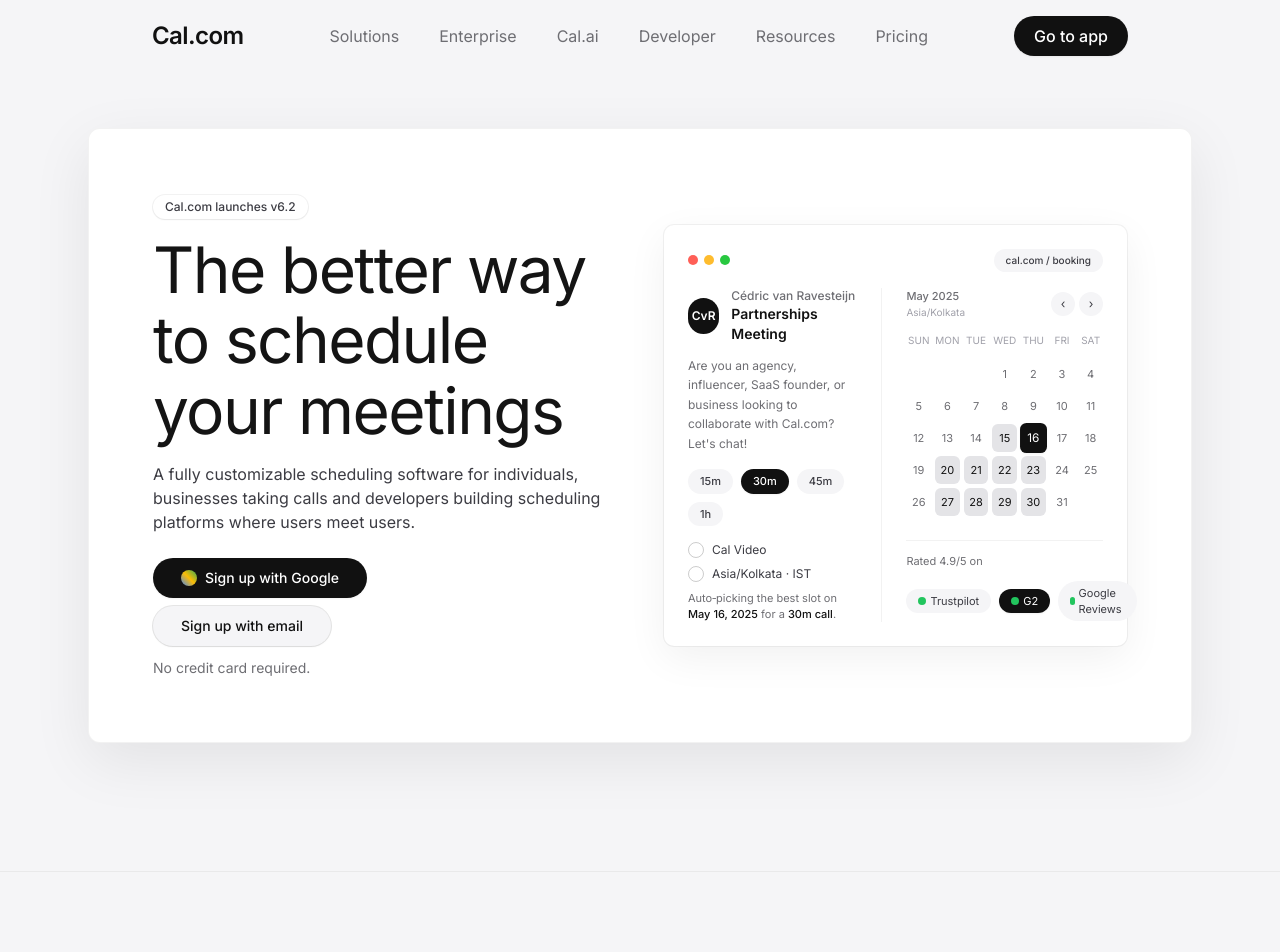
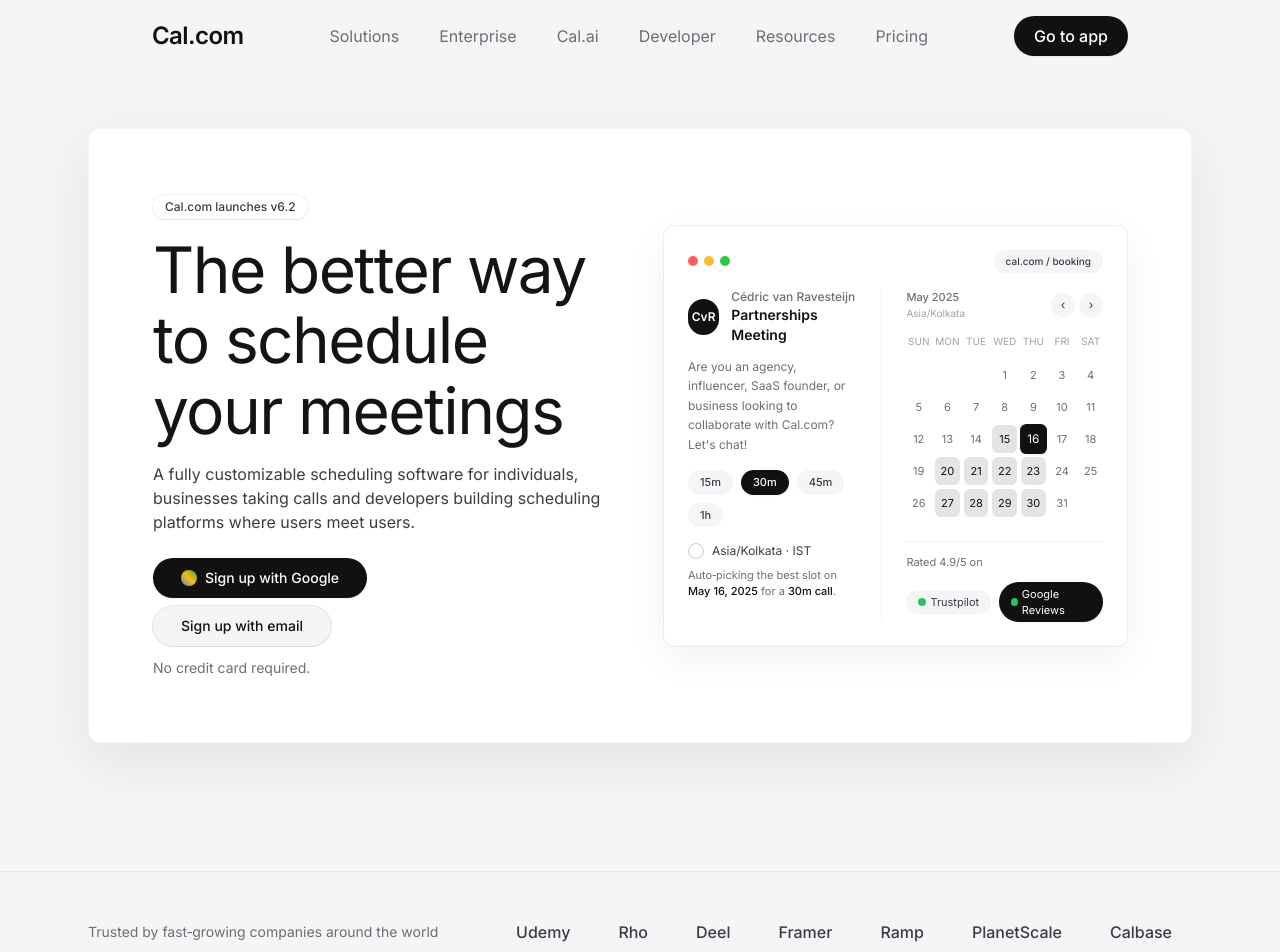
Before and after one commit to Kalash-Harchandani/calcom-scheduling-platform, a React (Create React App) app in the folder client/: page / in a window 1280 px wide. Shown: the top 952 px of the page. Built offline with nearby package versions, Linux system fonts and the light colour scheme; a web font is replaced by a local one.

Commit message:
feat: implement initial marketing homepage

```diff
--- a/client/src/components/layout/MarketingLayout.jsx
+++ b/client/src/components/layout/MarketingLayout.jsx
@@ -1,6 +1,7 @@
 import React from "react";
 import Navbar from "../marketing/Navbar";
 import Hero from "../marketing/Hero";
+import TrustedBy from "../marketing/TrustedBy";
 import Features from "../marketing/Features";
 import Testimonials from "../marketing/Testimonials";
 import Footer from "../marketing/Footer";
@@ -12,6 +13,7 @@
 
       <main className="pt-20 md:pt-24">
         <Hero />
+        <TrustedBy />
         <Features />
         <Testimonials />
       </main>
--- a/client/src/components/marketing/Hero.jsx
+++ b/client/src/components/marketing/Hero.jsx
@@ -1,7 +1,7 @@
 import React, { useEffect, useState } from "react";
 
 const DURATIONS = ["15m", "30m", "45m", "1h"];
-const REVIEW_SOURCES = ["Trustpilot", "G2", "Google Reviews"];
+const REVIEW_SOURCES = ["Trustpilot", "Google Reviews"];
 const HIGHLIGHTED_DATES = [15, 16, 20, 21, 22, 23, 27, 28, 29, 30];
 
 const Hero = () => {
@@ -12,15 +12,15 @@
   useEffect(() => {
     const durationTimer = setInterval(() => {
       setDurationIndex((prev) => (prev + 1) % DURATIONS.length);
-    }, 4400);
+    }, 3740);
 
     const dateTimer = setInterval(() => {
       setDateIndex((prev) => (prev + 1) % HIGHLIGHTED_DATES.length);
-    }, 3600);
+    }, 3060);
 
     const reviewTimer = setInterval(() => {
       setReviewIndex((prev) => (prev + 1) % REVIEW_SOURCES.length);
-    }, 5200);
+    }, 4420);
 
     return () => {
       clearInterval(durationTimer);
@@ -163,10 +163,6 @@
                     <div className="space-y-2 text-xs text-[#3c3c43]">
                       <div className="flex items-center gap-2">
                         <span className="h-4 w-4 rounded-full border border-black/20" />
-                        <span>Cal Video</span>
-                      </div>
-                      <div className="flex items-center gap-2">
-                        <span className="h-4 w-4 rounded-full border border-black/20" />
                         <span>Asia/Kolkata · IST</span>
                       </div>
                       <p className="mt-2 text-[11px] text-[#6e6e73] transition-colors duration-300">
--- a/client/src/components/marketing/Navbar.jsx
+++ b/client/src/components/marketing/Navbar.jsx
@@ -23,9 +23,13 @@
   }, []);
 
   return (
-    <header className="fixed inset-x-0 top-0 z-50 bg-[#f5f5f7]">
+    <header
+      className={`fixed inset-x-0 top-0 z-50 transition-all duration-300 ${
+        isScrolled ? "bg-transparent" : "bg-[#f5f5f7]"
+      }`}
+    >
       <nav
-        className={`mx-auto flex max-w-5xl items-center justify-between px-4 py-3 transition-all duration-300 md:px-6 md:py-4 ${
+        className={`mx-auto flex max-w-5xl items-center justify-between px-4 py-3 md:px-6 md:py-4 ${
           isScrolled
             ? "mt-2 rounded-full border border-black/5 bg-white/95 shadow-[0_12px_40px_rgba(0,0,0,0.08)] backdrop-blur"
             : "mt-0"
--- /dev/null
+++ b/client/src/components/marketing/TrustedBy.jsx
@@ -0,0 +1,39 @@
+import React from "react";
+
+const logos = [
+  "Calbase",
+  "Udemy",
+  "Rho",
+  "Deel",
+  "Framer",
+  "Ramp",
+  "PlanetScale",
+];
+
+const TrustedBy = () => {
+  return (
+    <section className="border-b border-black/5 bg-[#f5f5f7]">
+      <div className="mx-auto flex max-w-6xl flex-col items-start gap-6 px-4 py-10 md:flex-row md:items-center md:gap-10 md:px-6 md:py-12">
+        <div className="w-full md:w-1/3">
+          <p className="text-left text-xs font-normal text-[#6e6e73] md:text-sm">
+            Trusted by fast‑growing companies around the world
+          </p>
+        </div>
+        <div className="w-full overflow-hidden md:w-2/3">
+          <div className="trusted-marquee">
+            {[...logos, ...logos].map((logo, index) => (
+              <span
+                key={`${logo}-${index}`}
+                className="whitespace-nowrap text-sm font-medium text-[#3c3c43] md:text-base"
+              >
+                {logo}
+              </span>
+            ))}
+          </div>
+        </div>
+      </div>
+    </section>
+  );
+};
+
+export default TrustedBy;
--- a/client/src/index.css
+++ b/client/src/index.css
@@ -27,3 +27,23 @@
     @apply min-h-screen;
   }
 }
+
+.trusted-marquee {
+  display: flex;
+  gap: 3rem;
+  align-items: center;
+  animation: trusted-scroll 5s linear infinite;
+}
+
+.trusted-marquee:hover {
+  animation-play-state: paused;
+}
+
+@keyframes trusted-scroll {
+  from {
+    transform: translateX(0);
+  }
+  to {
+    transform: translateX(-50%);
+  }
+}
```
